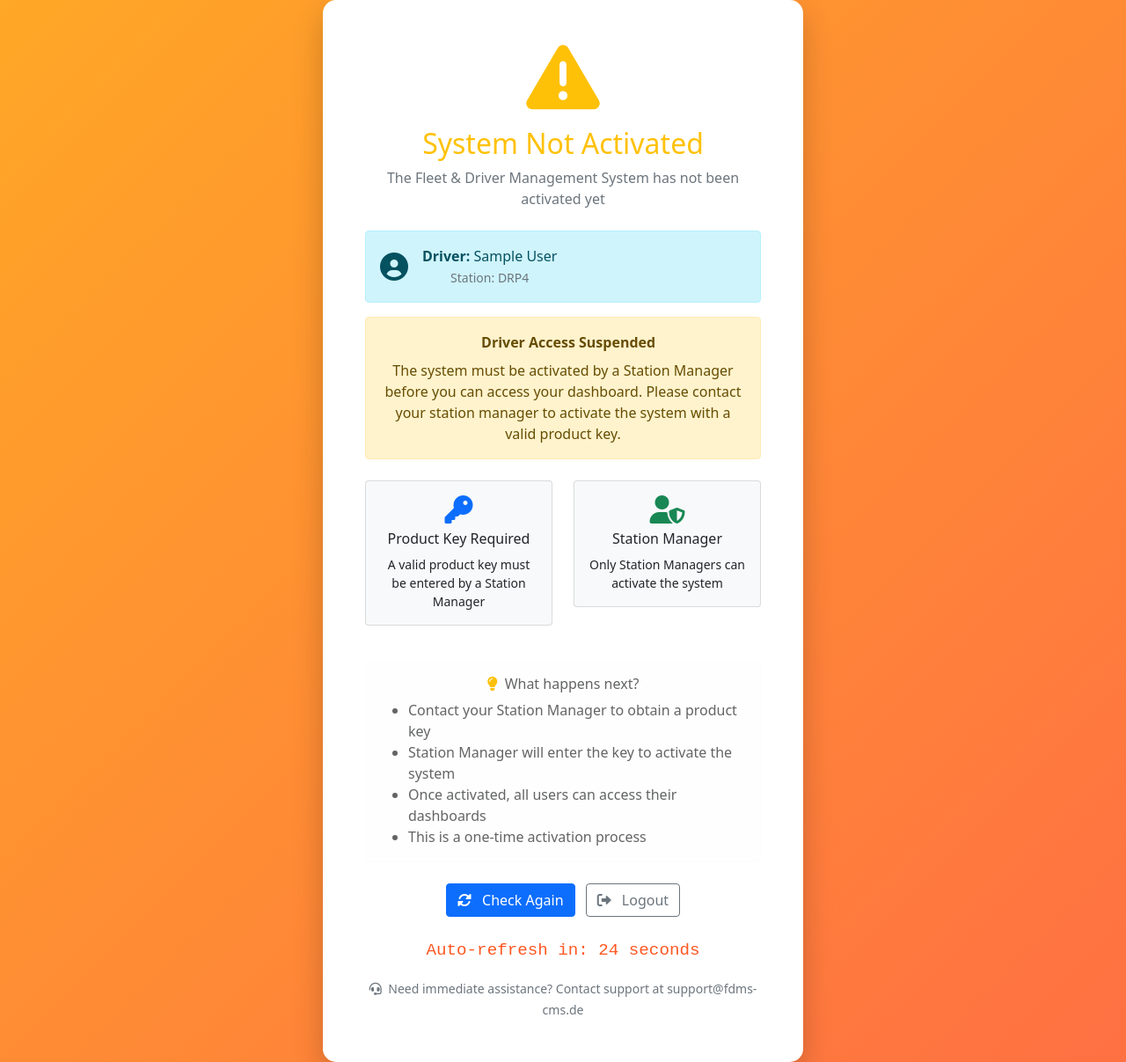
After one commit to bgtracker/FDSM, a PHP site: page /activation_required.php in a window 1280 px wide. The commit adds this page. Shown: the whole page at 88% size. Run offline with PHP 8.4, Linux system fonts and the light colour scheme; a user stored in the database is signed in; data comes from the database, SQL or seed files in the repository; tables that the repository leaves empty or names only in its code hold one stand-in row (values such as "Sample post").

Commit message:
Activation with product key added

```diff
--- /dev/null
+++ b/activation_required.php
@@ -0,0 +1,201 @@
+<?php
+require_once 'config.php';
+
+// Check if user is logged in
+if (!isLoggedIn()) {
+    header('Location: index.php');
+    exit();
+}
+
+// If system is activated, redirect appropriately
+if (isSystemActivated()) {
+    if (isDriverLoggedIn()) {
+        header('Location: driver_dashboard.php');
+    } else {
+        header('Location: dashboard.php');
+    }
+    exit();
+}
+
+// Get user info
+$user_data = null;
+$user_type = '';
+$user_name = '';
+
+if (isDriverLoggedIn()) {
+    $user_data = getCurrentDriver();
+    $user_type = 'Driver';
+    $user_name = $user_data ? $user_data['first_name'] . ' ' . $user_data['last_name'] : 'Driver';
+} else {
+    $user_data = getCurrentUser();
+    $user_type = ucfirst(str_replace('_', ' ', $user_data['user_type'] ?? 'User'));
+    $user_name = $user_data ? $user_data['username'] : 'User';
+}
+
+$current_page = 'activation_required';
+$page_title = 'System Activation Required - FDMS';
+?>
+<!DOCTYPE html>
+<html lang="en">
+<head>
+    <meta charset="UTF-8">
+    <meta name="viewport" content="width=device-width, initial-scale=1.0">
+    <title><?php echo $page_title; ?></title>
+    <link href="https://cdn.jsdelivr.net/npm/bootstrap@5.1.3/dist/css/bootstrap.min.css" rel="stylesheet">
+    <link href="https://cdnjs.cloudflare.com/ajax/libs/font-awesome/6.0.0/css/all.min.css" rel="stylesheet">
+    <style>
+        body {
+            background: linear-gradient(135deg, #ffa726 0%, #ff7043 100%);
+            min-height: 100vh;
+        }
+        .blocked-card {
+            box-shadow: 0 15px 35px rgba(0, 0, 0, 0.2);
+            border: none;
+            border-radius: 15px;
+        }
+        .pulse {
+            animation: pulse 2s infinite;
+        }
+        @keyframes pulse {
+            0% { transform: scale(1); }
+            50% { transform: scale(1.05); }
+            100% { transform: scale(1); }
+        }
+        .countdown {
+            font-family: 'Courier New', monospace;
+            font-size: 1.2em;
+            color: #ff5722;
+        }
+    </style>
+</head>
+<body>
+    <div class="container">
+        <div class="row justify-content-center align-items-center min-vh-100">
+            <div class="col-md-8 col-lg-6">
+                <div class="card blocked-card">
+                    <div class="card-body p-5 text-center">
+                        <div class="mb-4">
+                            <i class="fas fa-exclamation-triangle fa-5x text-warning pulse mb-3"></i>
+                            <h2 class="text-warning">System Not Activated</h2>
+                            <p class="text-muted">The Fleet & Driver Management System has not been activated yet</p>
+                        </div>
+
+                        <div class="alert alert-info">
+                            <div class="d-flex align-items-center">
+                                <i class="fas fa-user-circle fa-2x me-3"></i>
+                                <div>
+                                    <strong><?php echo htmlspecialchars($user_type); ?>:</strong>
+                                    <?php echo htmlspecialchars($user_name); ?>
+                                    <?php if ($user_data && isset($user_data['station_code'])): ?>
+                                        <br><small class="text-muted">Station: <?php echo htmlspecialchars($user_data['station_code']); ?></small>
+                                    <?php endif; ?>
+                                </div>
+                            </div>
+                        </div>
+
+                        <div class="mb-4">
+                            <?php if (isDriverLoggedIn()): ?>
+                                <div class="alert alert-warning">
+                                    <i class="fas fa-steering-wheel me-2"></i>
+                                    <strong>Driver Access Suspended</strong>
+                                    <p class="mb-0 mt-2">The system must be activated by a Station Manager before you can access your dashboard. Please contact your station manager to activate the system with a valid product key.</p>
+                                </div>
+                            <?php else: ?>
+                                <div class="alert alert-danger">
+                                    <i class="fas fa-users-cog me-2"></i>
+                                    <strong>Management Access Suspended</strong>
+                                    <p class="mb-0 mt-2">The system must be activated by a Station Manager. As a <?php echo htmlspecialchars($user_type); ?>, you cannot access the system until activation is complete.</p>
+                                </div>
+                            <?php endif; ?>
+                        </div>
+
+                        <div class="row mb-4">
+                            <div class="col-md-6 mb-3">
+                                <div class="card bg-light">
+                                    <div class="card-body">
+                                        <i class="fas fa-key fa-2x text-primary mb-2"></i>
+                                        <h6>Product Key Required</h6>
+                                        <p class="small mb-0">A valid product key must be entered by a Station Manager</p>
+                                    </div>
+                                </div>
+                            </div>
+                            <div class="col-md-6 mb-3">
+                                <div class="card bg-light">
+                                    <div class="card-body">
+                                        <i class="fas fa-user-shield fa-2x text-success mb-2"></i>
+                                        <h6>Station Manager</h6>
+                                        <p class="small mb-0">Only Station Managers can activate the system</p>
+                                    </div>
+                                </div>
+                            </div>
+                        </div>
+
+                        <div class="alert alert-light">
+                            <h6><i class="fas fa-lightbulb text-warning me-2"></i>What happens next?</h6>
+                            <ul class="text-start mb-0">
+                                <li>Contact your Station Manager to obtain a product key</li>
+                                <li>Station Manager will enter the key to activate the system</li>
+                                <li>Once activated, all users can access their dashboards</li>
+                                <li>This is a one-time activation process</li>
+                            </ul>
+                        </div>
+
+                        <div class="mt-4">
+                            <button onclick="location.reload()" class="btn btn-primary me-2">
+                                <i class="fas fa-sync-alt me-2"></i>
+                                Check Again
+                            </button>
+                            <a href="logout.php" class="btn btn-outline-secondary">
+                                <i class="fas fa-sign-out-alt me-2"></i>
+                                Logout
+                            </a>
+                        </div>
+
+                        <div class="mt-4">
+                            <div class="countdown" id="autoRefresh">
+                                Auto-refresh in: <span id="countdown">30</span> seconds
+                            </div>
+                        </div>
+
+                        <div class="mt-3">
+                            <small class="text-muted">
+                                <i class="fas fa-headset me-1"></i>
+                                Need immediate assistance? Contact support at support@fdms-cms.de
+                            </small>
+                        </div>
+                    </div>
+                </div>
+            </div>
+        </div>
+    </div>
+
+    <script src="https://cdn.jsdelivr.net/npm/bootstrap@5.1.3/dist/js/bootstrap.bundle.min.js"></script>
+    <script>
+        // Auto-refresh countdown
+        let countdown = 30;
+        const countdownElement = document.getElementById('countdown');
+
+        const timer = setInterval(function() {
+            countdown--;
+            countdownElement.textContent = countdown;
+
+            if (countdown <= 0) {
+                location.reload();
+            }
+        }, 1000);
+
+        // Check activation status periodically
+        setInterval(function() {
+            fetch(window.location.href, {
+                method: 'HEAD'
+            }).then(response => {
+                if (response.redirected) {
+                    window.location.reload();
+                }
+            }).catch(error => {
+                console.log('Connection check failed:', error);
+            });
+        }, 15000); // Check every 15 seconds
+    </script>
+</body>
+</html>
--- a/config.php
+++ b/config.php
@@ -75,11 +75,124 @@ function hasPermission($required_role = null) {
     return true;
 }
 
-// Redirect if not logged in (for management users)
+function isSystemActivated() {
+    global $pdo;
+    try {
+        $stmt = $pdo->query("SELECT COUNT(*) FROM system_activation WHERE status = 'active'");
+        return $stmt->fetchColumn() > 0;
+    } catch (PDOException $e) {
+        return false;
+    }
+}
+
+function getActivationInfo() {
+    global $pdo;
+    try {
+        $stmt = $pdo->query("SELECT * FROM system_activation WHERE status = 'active' ORDER BY activated_at DESC LIMIT 1");
+        return $stmt->fetch();
+    } catch (PDOException $e) {
+        return null;
+    }
+}
+
+function validateProductKey($key) {
+    $key = strtoupper(trim($key));
+
+    // Validate format (6 segments of 4 characters each)
+    if (!preg_match('/^[A-Z0-9]{4}-[A-Z0-9]{4}-[A-Z0-9]{4}-[A-Z0-9]{4}-[A-Z0-9]{4}-[A-Z0-9]{4}$/', $key)) {
+        return ['status' => 'error', 'message' => 'Invalid product key format'];
+    }
+
+    // Check if key is already used locally
+    global $pdo;
+    try {
+        $stmt = $pdo->prepare("SELECT * FROM system_activation WHERE product_key = ?");
+        $stmt->execute([$key]);
+        if ($stmt->fetch()) {
+            return ['status' => 'error', 'message' => 'This product key has already been used'];
+        }
+    } catch (PDOException $e) {
+        return ['status' => 'error', 'message' => 'Database error during validation'];
+    }
+
+    // Validate with remote server
+    $postData = json_encode([
+        'key' => $key,
+        'action' => 'validate'
+    ]);
+
+    $context = stream_context_create([
+        'http' => [
+            'method' => 'POST',
+            'header' => 'Content-Type: application/json',
+            'content' => $postData,
+            'timeout' => 30
+        ]
+    ]);
+
+    $response = @file_get_contents('https://fdms-cms.de/activation.php', false, $context);
+
+    if ($response === false) {
+        return ['status' => 'error', 'message' => 'Unable to connect to activation server. Please check your internet connection.'];
+    }
+
+    $result = json_decode($response, true);
+
+    if (!$result) {
+        return ['status' => 'error', 'message' => 'Invalid response from activation server'];
+    }
+
+    return $result;
+}
+
+function activateSystem($key, $user_id) {
+    global $pdo;
+
+    $validation = validateProductKey($key);
+    if ($validation['status'] !== 'success') {
+        return $validation;
+    }
+
+    try {
+        // Store activation in database
+        $system_info = json_encode([
+            'server_name' => $_SERVER['SERVER_NAME'] ?? 'unknown',
+            'user_agent' => $_SERVER['HTTP_USER_AGENT'] ?? 'unknown',
+            'ip_address' => $_SERVER['REMOTE_ADDR'] ?? 'unknown',
+            'php_version' => PHP_VERSION,
+            'activation_time' => date('Y-m-d H:i:s')
+        ]);
+
+        $stmt = $pdo->prepare("INSERT INTO system_activation (product_key, activated_by, system_info) VALUES (?, ?, ?)");
+        $stmt->execute([$key, $user_id, $system_info]);
+
+        return ['status' => 'success', 'message' => 'System activated successfully!'];
+    } catch (PDOException $e) {
+        return ['status' => 'error', 'message' => 'Database error during activation'];
+    }
+}
+
+// Update existing requireLogin() function
 function requireLogin() {
     if (!isLoggedIn()) {
         header('Location: index.php');
         exit();
+    }
+
+    // Check system activation
+    if (!isSystemActivated()) {
+        $user = getCurrentUser();
+        if ($user && $user['user_type'] === 'station_manager') {
+            // Station managers can access activation page
+            if (basename($_SERVER['PHP_SELF']) !== 'activate.php') {
+                header('Location: activate.php');
+                exit();
+            }
+        } else {
+            // Other users get blocked
+            header('Location: activation_required.php');
+            exit();
+        }
     }
 
     // If a driver tries to access management pages, redirect them
@@ -89,10 +202,16 @@ function requireLogin() {
     }
 }
 
-// Redirect if not logged in as driver
+// Update existing requireDriverLogin() function
 function requireDriverLogin() {
     if (!isLoggedIn() || !isDriverLoggedIn()) {
         header('Location: index.php');
+        exit();
+    }
+
+    // Check system activation for drivers
+    if (!isSystemActivated()) {
+        header('Location: activation_required.php');
         exit();
     }
 }
```
Also changed, not shown: activate.php (added, +189 -0 lines), install.php (+13 -0 lines).
